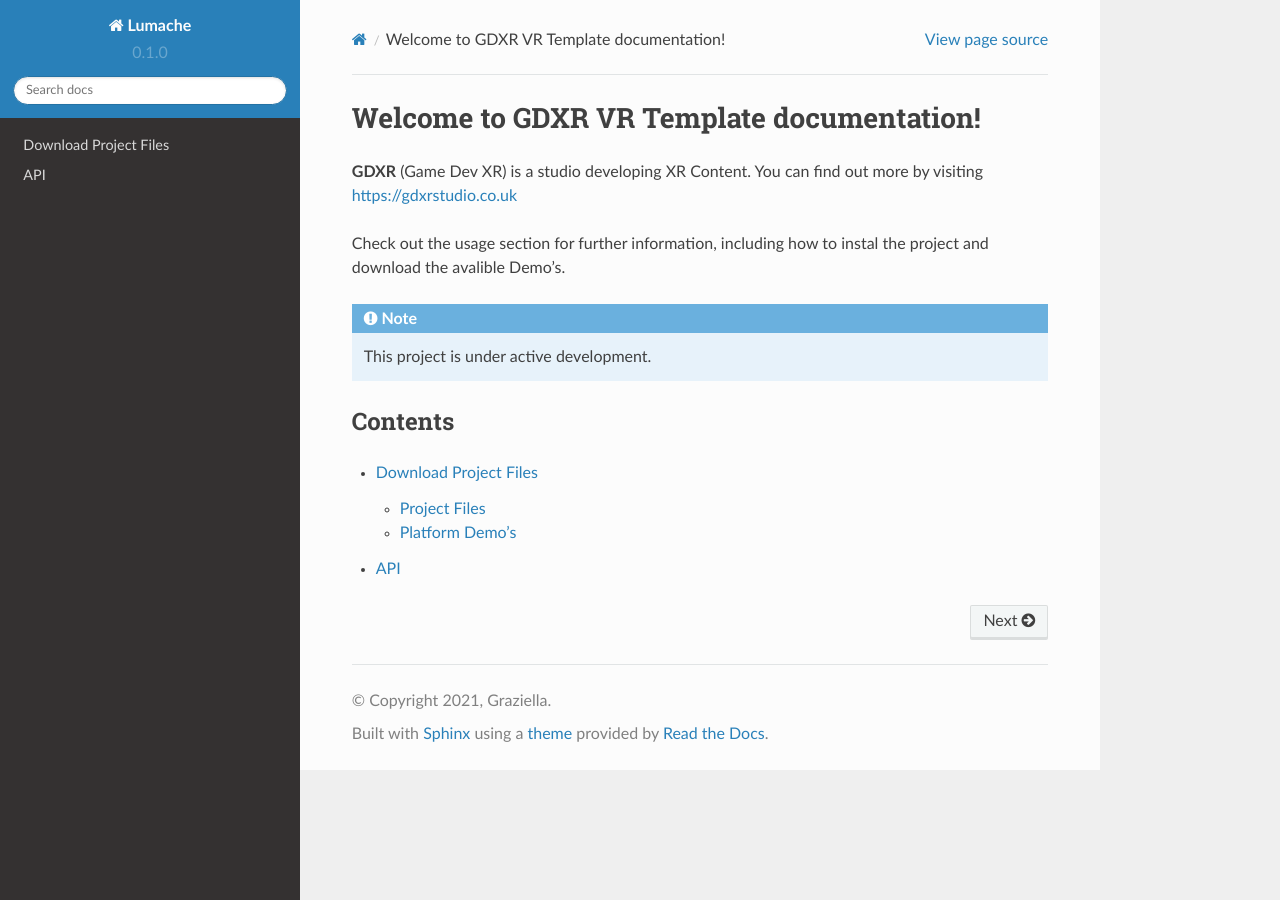
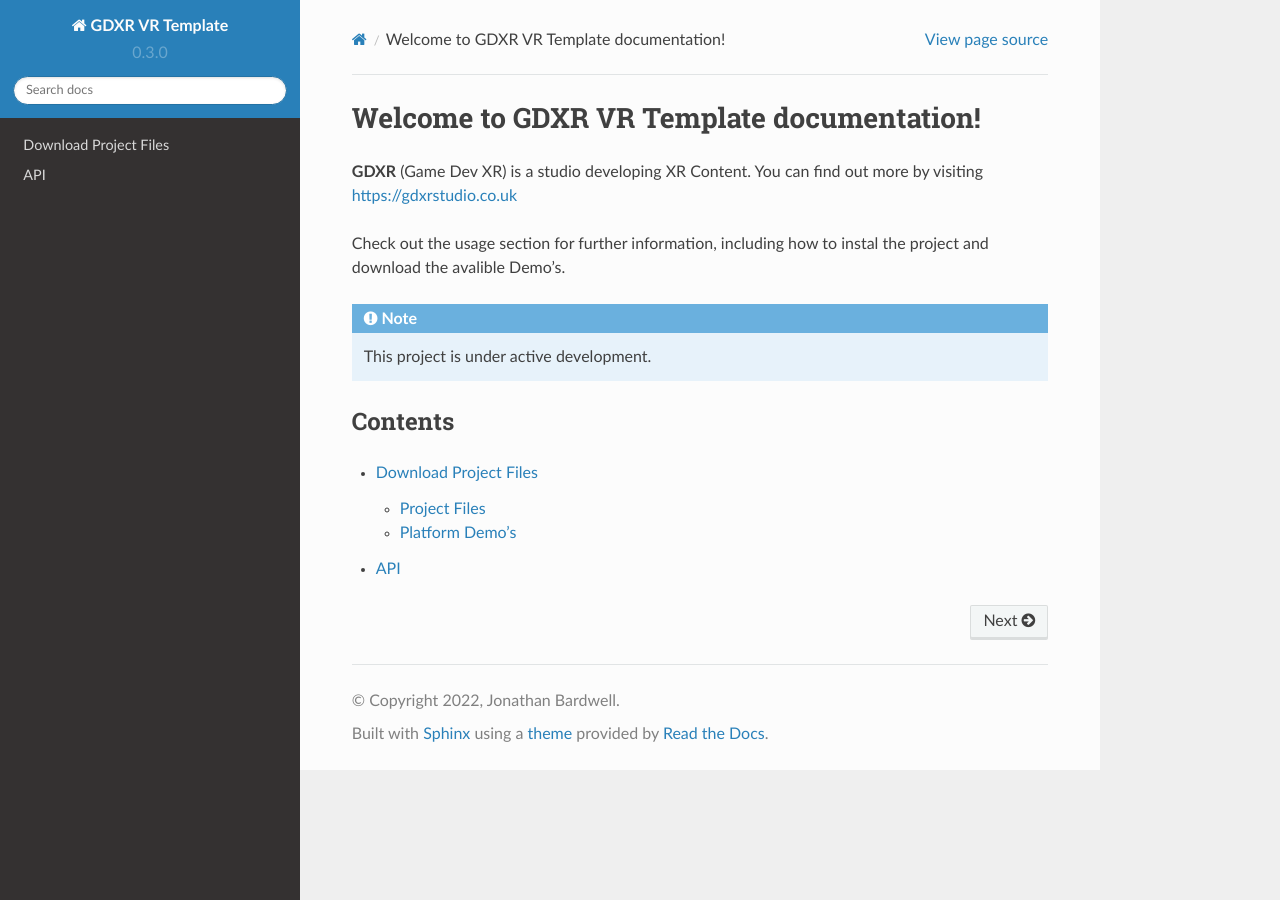
Before and after one commit to jonathan9232/GDXR-VR-Template-Documentation, a Sphinx documentation site: the page built from docs/source/index.rst, in a window 1280 px wide. Built offline with Sphinx 7.4.7 and the Read the Docs theme 2.0.0, drawn with Linux system fonts in a browser that asks for light colours.

Commit message:
Update conf.py

```diff
--- a/docs/source/conf.py
+++ b/docs/source/conf.py
@@ -2,12 +2,12 @@
 
 # -- Project information
 
-project = 'Lumache'
-copyright = '2021, Graziella'
-author = 'Graziella'
+project = 'GDXR VR Template'
+copyright = '2022, Jonathan Bardwell'
+author = 'Jonathan Bardwell'
 
-release = '0.1'
-version = '0.1.0'
+release = '0.3.0'
+version = '0.3.0'
 
 # -- General configuration
 
```
